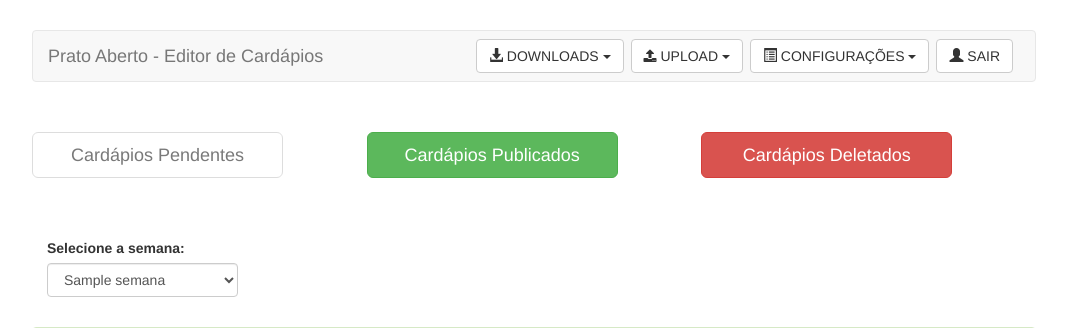
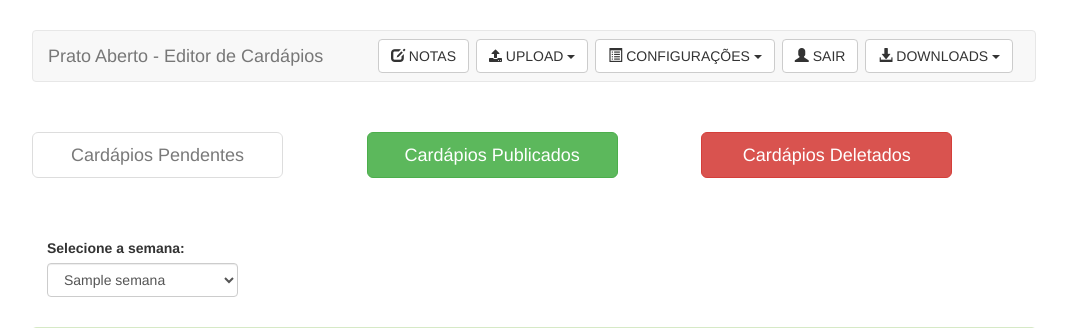
Before and after one commit to prefeiturasp/SME-PratoAberto-Editor, a Flask app: template templates/pendencias_publicacao.html in a window 1280 px wide. Shown: the top 328 px of the page, without its empty margins (106-1173 px from the left). Run offline with Flask 2, Linux system fonts and the light colour scheme; the visitor is signed in with stand-in values (Sample User, id 1); tables that the repository leaves empty hold one stand-in row (values such as "Sample post"); the template is opened without the code that fills it: most values are stand-ins (such as "Sample title", 1, 10 or a date in 2020); some libraries are stand-ins or nearby versions.

Commit message:
Arquivos alterados apos commit

```diff
--- a/app.py
+++ b/app.py
@@ -1410,4 +1410,4 @@ def normaliza_str(lista_str):
 
 if __name__ == "__main__":
     db_setup.set()
-    app.run(host='0.0.0.0', port=5002)
+    app.run(port=7000,debug=True)
--- a/helpers/download_spreadsheet.py
+++ b/helpers/download_spreadsheet.py
@@ -1,5 +1,5 @@
 #
-# extrac_cardapios_01.py
+# gera_excel.py
 #
 #   Gera arquivo excel com os cardápios publicados das terceirizadas para as escolas tipo CEI, EMEI, EMEF e EJA
 #   Ref: SME - Alimentação\Sprint 4 - Correções e Melhorias do Prato, item 663.
--- a/templates/pendencias_publicacao.html
+++ b/templates/pendencias_publicacao.html
@@ -80,6 +80,11 @@
                     <div class="collapse navbar-collapse">
                         <ul class="nav navbar-nav navbar-right">
                             <li class="dropdown" style="padding-right: 7px">
+
+                            <li style="padding-right: 7px">
+                                <button class="btn btn-default" onclick="location.href='/logout';"><i class="glyphicon glyphicon-edit" aria-hidden="true"></i> NOTAS</button>
+                            </li>
+
                                 <button class="btn btn-default dropdown-toggle" type="button" data-toggle="dropdown">
                                     <i class="glyphicon glyphicon-download-alt"></i> DOWNLOADS
                                     <span class="caret"></span></button>
```
